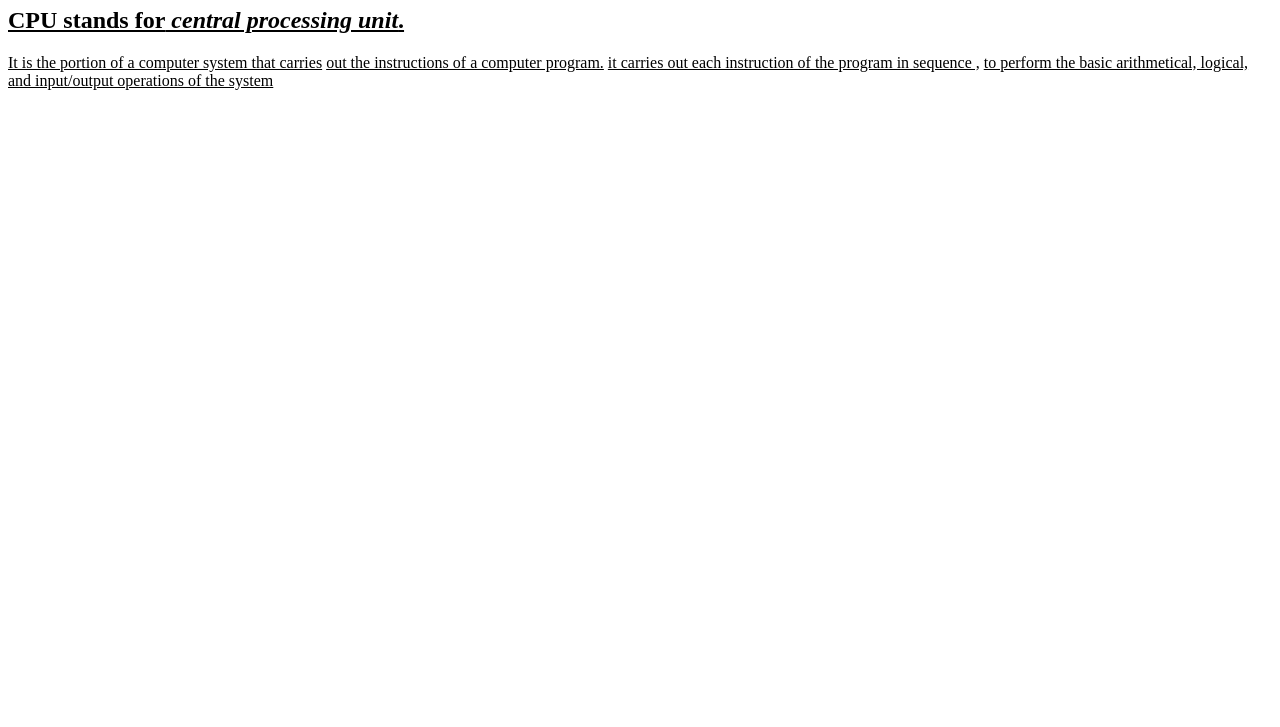
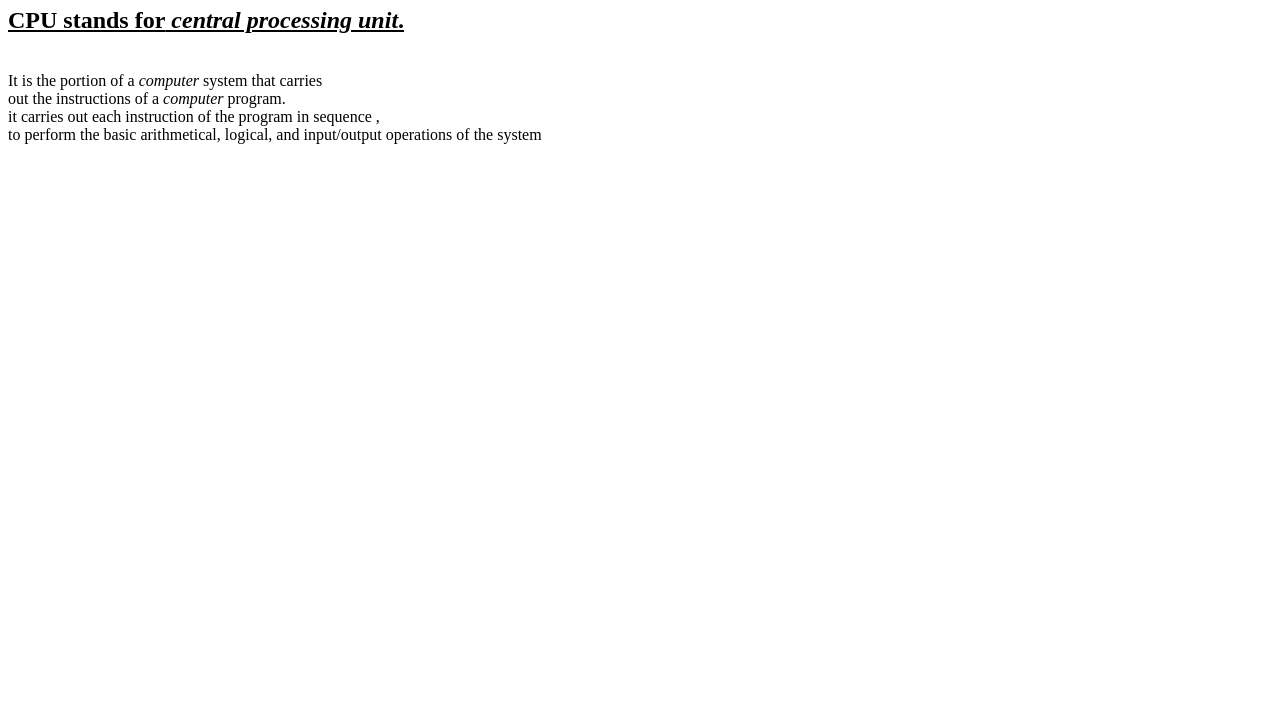
Before and after one commit to iamneo-production/faafcdccadcaadaeccdfffebaeceaec, a plain HTML site: page public/index.html in a window 1280 px wide. Shown: the part 73-800 px from the top of the page. Drawn offline with Linux system fonts and the light colour scheme.

Commit message:
Backup Commit

```diff
--- a/public/index.html
+++ b/public/index.html
@@ -9,11 +9,10 @@
 </head>
 <body>
     <h1>CPU</h1>
-    <h2><u>CPU stands for<i> central processing unit</i>.</u></h2>
-    <p2><u> It is the portion of a computer system that carries</u></p2>
-    <p3><u> out the instructions of a computer program.</u></p3>
-    <p3><u>  it carries out each instruction of the program in sequence ,</u></p4>
-    <p4><u> to perform the basic arithmetical, logical, and input/output operations of the system</u></p5>
-
+    <h2><u>CPU stands for<i> central processing unit</i>.</u></h2><br>
+    <p2> It is the portion of a <i>computer</i> system that carries</p2><br>
+    <p3> out the instructions of a <i>computer</i> program.</p3><br>
+    <p3>  it carries out each instruction of the program in sequence ,</p4><br>
+    <p4>to perform the basic arithmetical, logical, and input/output operations of the system</p5><br>
 </body>
 </html>
```
